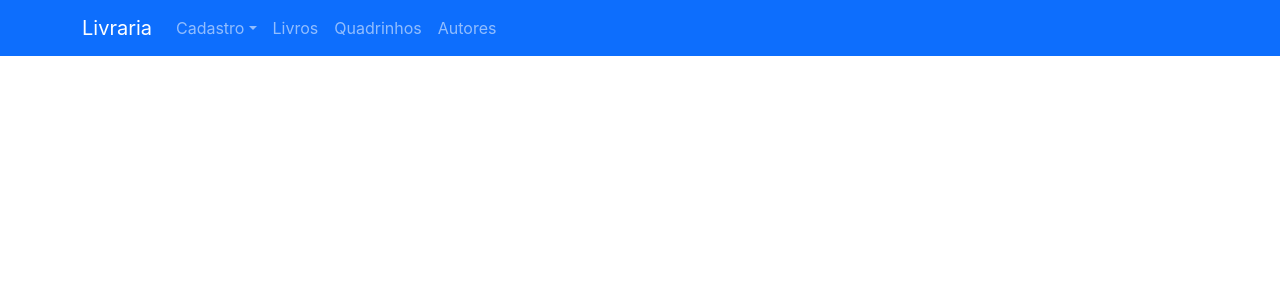
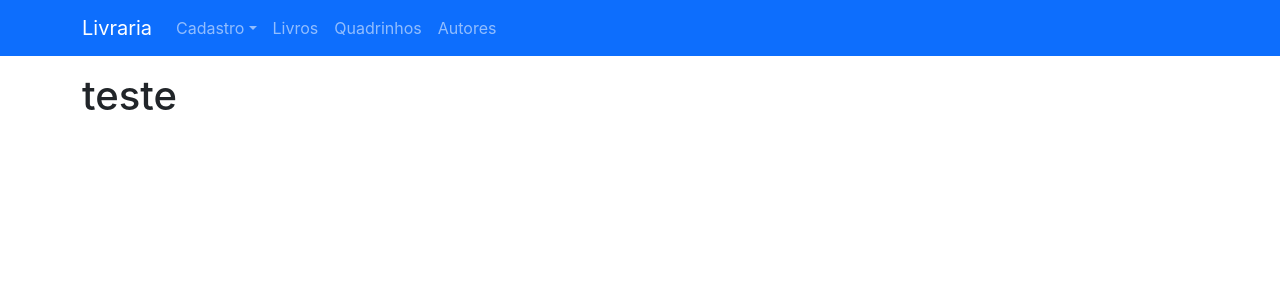
Before and after one commit to Imlenna/Livraria, a React (Create React App) app: page /Autores in a window 1280 px wide. Shown: the top 300 px of the page. Built offline with nearby package versions, Linux system fonts and the light colour scheme.

Commit message:
commit on main

```diff
--- /dev/null
+++ b/src/pages/autor/autor.jsx
@@ -0,0 +1,11 @@
+import React from 'react'
+
+const autor = () => {
+    return (
+        <>
+           <h1>teste</h1>
+        </>
+    )
+}
+
+export default autor
--- /dev/null
+++ b/src/pages/cliente/cliente.jsx
@@ -0,0 +1,11 @@
+import React from 'react'
+
+const cliente = () => {
+    return (
+        <>
+            <h1>teste</h1>
+        </>
+    )
+}
+
+export default cliente
--- /dev/null
+++ b/src/pages/funcionarios/funcionario.jsx
@@ -0,0 +1,11 @@
+import React from 'react'
+
+const funcionario = () => {
+    return (
+        <>
+            <h1>teste</h1>
+        </>
+    )
+}
+
+export default funcionario
--- /dev/null
+++ b/src/pages/livros/livro.jsx
@@ -0,0 +1,11 @@
+import React from 'react'
+
+const livro = () => {
+    return (
+        <>
+            <h1>teste</h1>
+        </>
+    )
+}
+
+export default livro
--- /dev/null
+++ b/src/pages/quadrinhos/quadrinho.jsx
@@ -0,0 +1,11 @@
+import React from 'react'
+
+const quadrinho = () => {
+    return (
+        <>
+            <h1>teste</h1>
+        </>
+    )
+}
+
+export default quadrinho
--- a/src/rotas/rotas.jsx
+++ b/src/rotas/rotas.jsx
@@ -1,13 +1,16 @@
 import React from 'react'
 import { Container } from 'react-bootstrap'
-import {Switch , Route } from 'react-router-dom'
+import { Switch, Route } from 'react-router-dom'
 import AutorForm from '../pages/autor/AutorForm'
+import Autor from '../pages/autor/autor'
 import ClienteForm from '../pages/cliente/ClienteForm'
+import Cliente from '../pages/cliente/cliente'
 import FuncionarioForm from '../pages/funcionarios/FuncionarioForm'
+import Funcionarios from '../pages/funcionarios/funcionario'
 import LivroFrom from '../pages/livros/LivrosForm'
+import Livros from '../pages/livros/livro'
 import QuadrinhoForm from '../pages/quadrinhos/QuadrinhoForm'
-
-
+import Quadrinhos from '../pages/quadrinhos/quadrinho'
 
 const rotas = () => {
     return (
@@ -19,6 +22,11 @@ const rotas = () => {
                     <Route path="/CadastroCliente" component={ClienteForm} />
                     <Route path="/CadastroLivros" component={LivroFrom} />
                     <Route path="/CadastroQuadrinhos" component={QuadrinhoForm} />
+                    <Route path="/Autores" component={Autor} />
+                    <Route path="/Funcionarios" component={Funcionarios} />
+                    <Route path="/Clientes" component={Cliente} />
+                    <Route path="/Livros" component={Livros} />
+                    <Route path="/Quadrinhos" component={Quadrinhos} />
                 </Container>
             </Switch>
         </>
```
